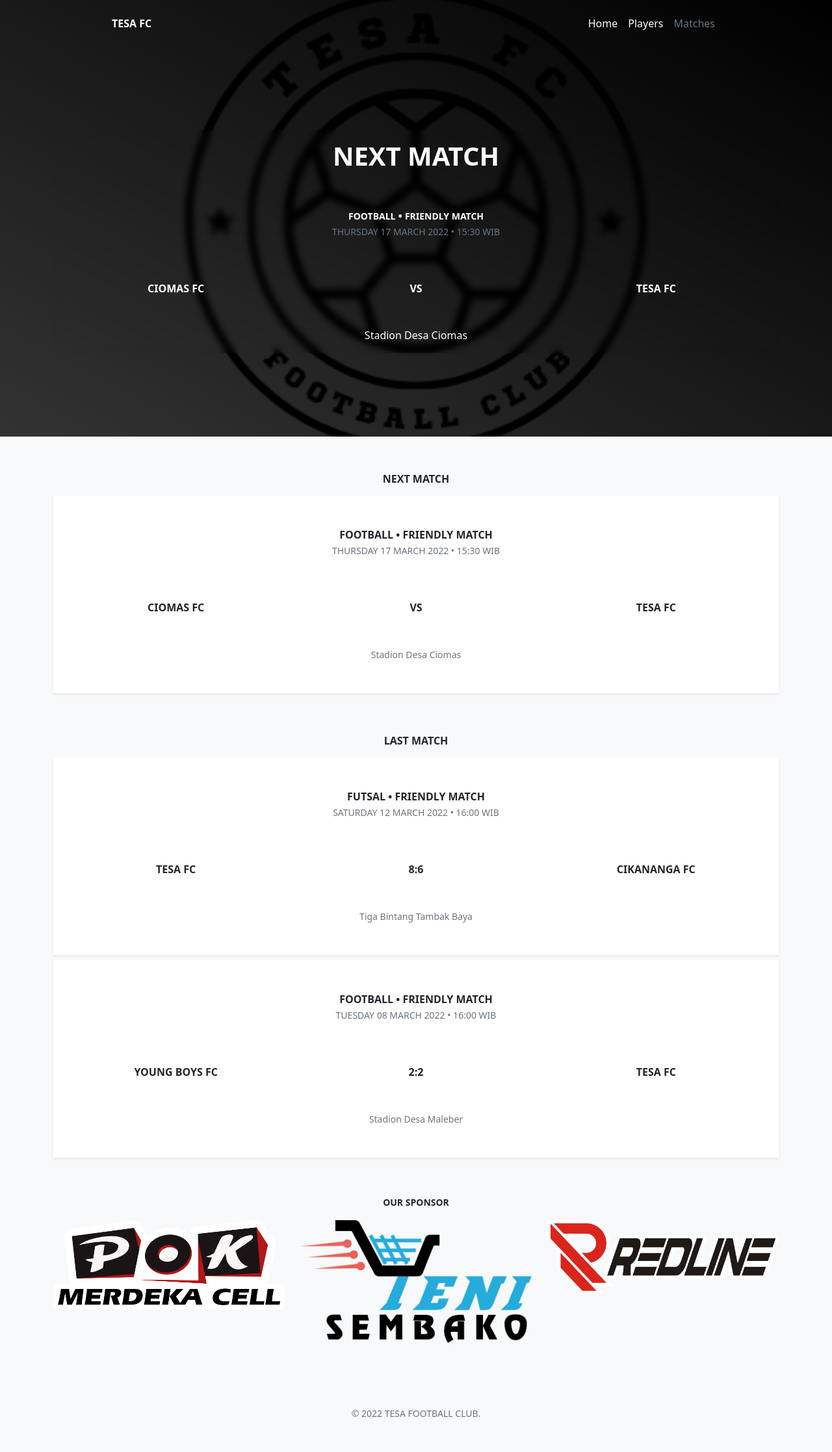
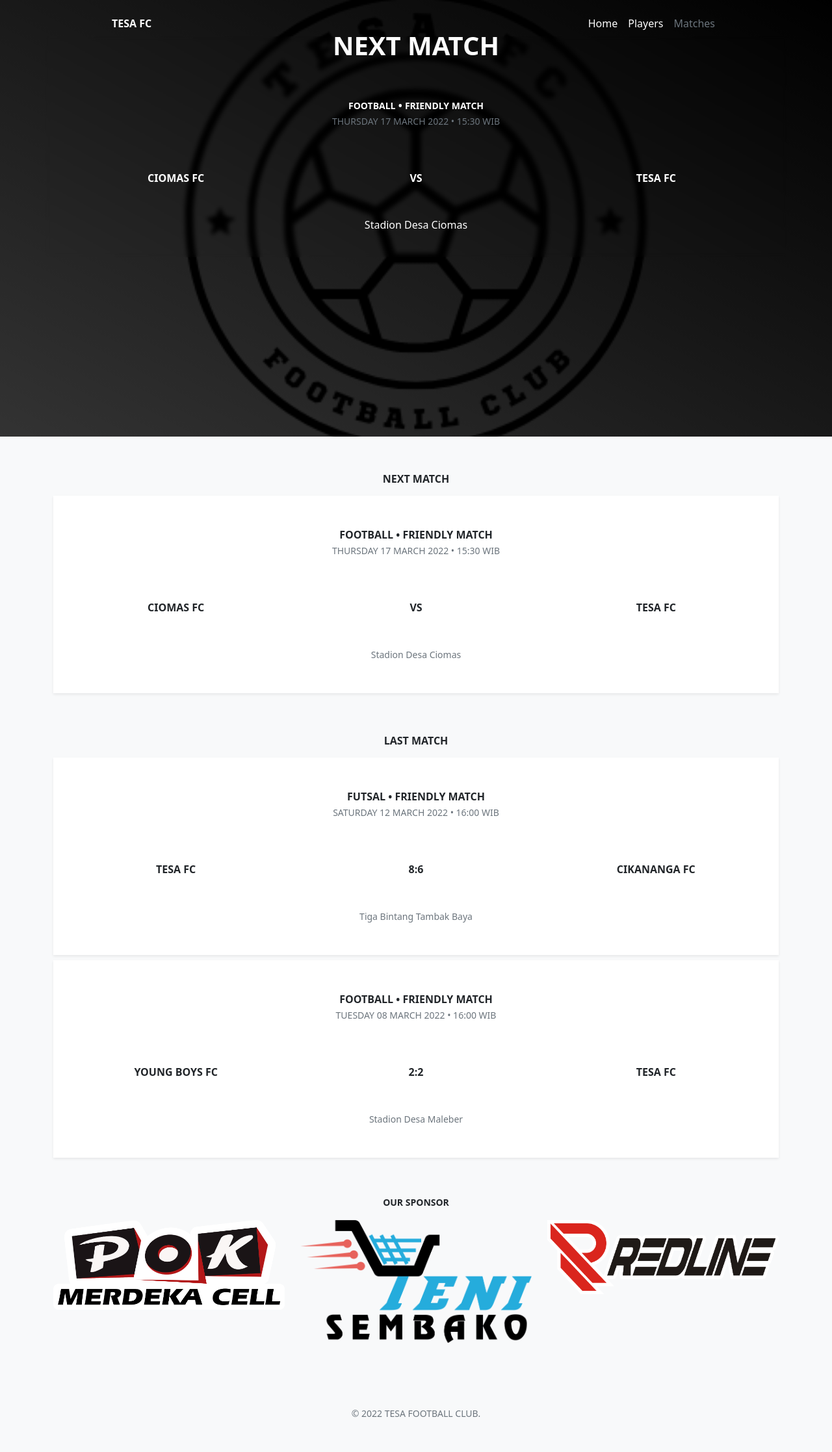
Before and after one commit to tesafc/www2, a Jekyll site: the page built from matches.html, in a window 1280 px wide. Shown: the whole page at 65% size. Built offline with Jekyll 4.4.1, drawn with Linux system fonts in a browser that asks for light colours.

Commit message:
Update header-matches.html

```diff
--- a/_includes/header-matches.html
+++ b/_includes/header-matches.html
@@ -12,11 +12,11 @@
       </div>
     </div>
     {% assign matches = site.matches | sort: "status, last match" | reverse %}
-    <div class="container-sm h-100 d-flex flex-column justify-content-center text-center pb-5">
+    <div class="container-sm h-50 d-flex flex-column justify-content-center text-center pb-5" style="backdrop-filter: blur(3px);">
       <div class="row row-cols-1">
         {% for match in matches limit:1 %}
         <div class="col">
-          <div class="card bg-transparent text-white border-0" style="backdrop-filter: blur(5px);">
+          <div class="card bg-transparent text-white border-0">
             <div class="card-body py-3">
               <h1 class="text-uppercase fw-bolder pb-5">{{ match.status }}</h1>
               <p class="card-text fw-bolder mb-0"><small class="text-uppercase">{{ match.type }}</small> • <small class="text-uppercase">{{ match.competition }}</small></p>
```
